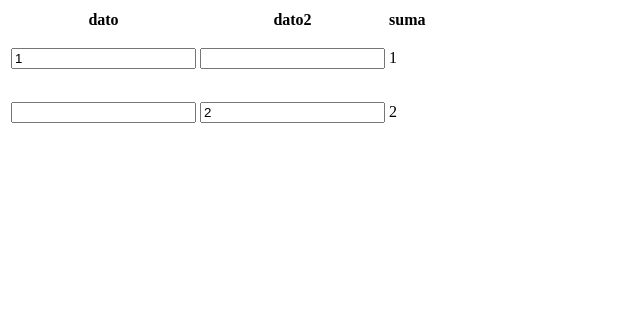
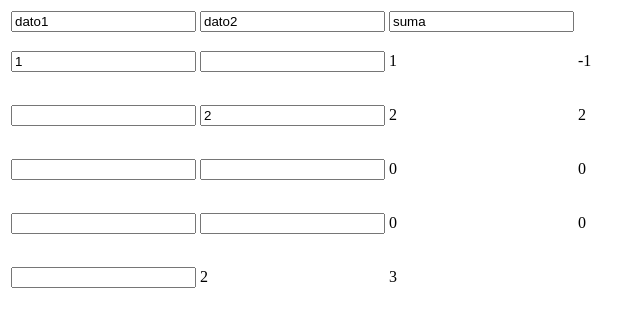
Before and after one commit to VictorGarzon/Excel, an Angular app in the folder Excel/: page /tabla in a window 1280 px wide. Shown: the top 326 px of the page, without its empty margins (0-641 px from the left). Built offline with nearby package versions, Linux system fonts and the light colour scheme.

Commit message:
añadir tabla por json y funcion columna

```diff
--- a/Excel/src/app/components/celda/celda.ts
+++ b/Excel/src/app/components/celda/celda.ts
@@ -1,34 +1,43 @@
-import { Component, computed, signal, OnInit, ElementRef, Renderer2, input, AfterViewInit } from '@angular/core';
+import { Component, computed, signal, ElementRef, Renderer2, input, AfterViewInit } from '@angular/core';
 @Component({
   selector: 'td[app-celda],th[app-celda]',
   imports: [],
   templateUrl: './celda.html',
   styleUrl: './celda.css',
 })
-export class Celda implements OnInit {
+export class Celda implements AfterViewInit {
   valorInicial = input<any>();
   funcion = input<string>();
-  columnas = input<any>();
+  columnas = input<Array<Celda>>();
 
   valorCampo = signal("");
+  carga = signal(false)
 
-  constructor(private el: ElementRef,private renderer: Renderer2) {}
+  constructor(private el: ElementRef, private renderer: Renderer2) { }
 
-  valor:any = computed(() => {
+  valor: any = computed(() => {
     try {
+      if (this.carga()) {
         if (this.funcion() && this.columnas()) {
-        let datos = this.columnas().map((e: Celda): number =>{
+          let datos = this.columnas()?.map((e: Celda): number => {
+            let input = e.el.nativeElement.querySelector('input');
+            if (input) {
+              e.renderer.setAttribute(input, 'type', 'number');
+            }
             if (isNaN(e.valor())) {
               this.renderer.setStyle(e.el.nativeElement, 'border', '2px solid red');
               return 0
-          }else{
+            } else {
               return +e.valor()
             }
           })
           let accion = this.funcion() as keyof typeof this.acciones
-        return this.acciones[accion](datos)
+          return this.acciones[accion](datos ?? [])
         } else {
           return this.valorCampo();
+        }
+      } else {
+        return ""
       }
     } catch (error) {
       console.error(error);
@@ -36,10 +45,11 @@ export class Celda implements OnInit {
     }
   })
 
-  ngOnInit(): void {
+  ngAfterViewInit(): void {
     if (this.valorInicial()) {
       this.valorCampo.set(this.valorInicial())
     }
+    this.carga.set(true)
   }
 
   cambiar(evento: any) {
@@ -48,7 +58,7 @@ export class Celda implements OnInit {
 
   acciones = {
     sumar: (datos: Array<number>) => datos.reduce((total: number, valor: number) => total + valor, 0),
-    restar: (datos: Array<number>) => datos.reduce((total: number, valor: number) => - total + valor , 0),
+    restar: (datos: Array<number>) => datos.reduce((total: number, valor: number) => - total + valor, 0),
   };
 
 }
--- a/Excel/src/app/components/fila/fila.html
+++ b/Excel/src/app/components/fila/fila.html
@@ -1,3 +1,19 @@
-@for (celda of fila(); track $index) {
-<td app-celda [valorInicial]="celda?.valorInicial" [funcion]="celda?.funcion" [columnas]="buscarColumna(celda?.columnas)"></td>
+@for (celda of fila(); track celda.columna ;let i = $index) {
+<!--Para que empieze-->
+@if (i == 0 && celda.columna != 0) {
+    @for (n of [].constructor(celda.columna); track $index) {
+        <td app-celda></td>
+    }
 }
+
+<td app-celda [valorInicial]="celda?.valorInicial" [funcion]="celda?.funcion"
+    [columnas]="celda.columnas && buscarColumna(celda.columnas)"></td>
+
+<!--Completar hasta el proximo-->
+@let siguiente = fila()[i+1]?.columna ;
+@if ( siguiente && celda.columna != (siguiente - 1) ) {
+    @for (n of [].constructor(siguiente - celda.columna -1); track $index) {
+        <td app-celda></td>
+    }
+}
+}
--- a/Excel/src/app/components/fila/fila.ts
+++ b/Excel/src/app/components/fila/fila.ts
@@ -1,4 +1,4 @@
-import { AfterViewInit, Component, computed, contentChildren, input, viewChildren } from '@angular/core';
+import { Component, input, viewChildren } from '@angular/core';
 import { Celda } from "../celda/celda";
 
 @Component({
@@ -12,8 +12,8 @@ export class Fila {
   celdas = viewChildren<Celda>(Celda)
   //celdas = contentChildren(Celda, { descendants: true });
 
-  buscarColumna(posicion: Array<number>) {
-    if (posicion) {
+  buscarColumna(posicion: Array<any>) {
+    if (typeof posicion[0] === 'number') {
       return posicion.map((i) => this.celdas()[i])
     }
     return posicion
--- a/Excel/src/app/components/tabla/tabla.html
+++ b/Excel/src/app/components/tabla/tabla.html
@@ -1,19 +1,31 @@
 <table>
     <thead>
-        <tr>
-            <th>dato</th>
-            <th>dato2</th>
-            <th>suma</th>
-        </tr>
+        @for (fila of tabla.header; track $index) {
+        <tr app-fila [fila]="fila"></tr>
+        }
     </thead>
     <tbody>
-        @for (fila of tabla; track $index) {
-        <tr app-fila [fila]="fila"></tr>
+        @for (fila of tabla.body.contenido; track fila.fila ;let i = $index) {
+
+            @if (i == 0 && fila.fila != 0) {
+                @for (n of [].constructor(fila.fila); track $index) {
+                    <tr app-fila [fila]="[...tabla.body.formato].sort((a,b)=>a.columna - b.columna)"></tr>
+                }
+            }
+
+            <tr app-fila [fila]="[...tabla.body.formato,...fila.celdas].sort((a,b)=>a.columna - b.columna)"></tr>
+
+            @let siguiente = tabla.body.contenido[i+1]?.fila ;
+            @if ( siguiente && fila.fila != (siguiente - 1) ) {
+                @for (n of [].constructor(siguiente - fila.fila -1); track $index) {
+                    <tr app-fila [fila]="[...tabla.body.formato].sort((a,b)=>a.columna - b.columna)"></tr>
+                }
+            }
         }
     </tbody>
     <tfoot>
-        <tr>
-            <td></td>
-        </tr>
+        @for (fila of tabla.footer; track $index) {
+        <tr app-fila [fila]="fila.map(e=> e.funcion && ({...e,columnas:buscarColumna(e.columna)}))"></tr>
+        }
     </tfoot>
 </table>
--- a/Excel/src/app/components/tabla/tabla.ts
+++ b/Excel/src/app/components/tabla/tabla.ts
@@ -11,29 +11,78 @@ export class Tabla {
 
   filas = viewChildren<Fila>(Fila)
 
-  tabla = [
+  buscarColumna(columna: number) {
+    let filasBody = this.filas().slice(1).slice(0, -1)
+    return filasBody.map((fila) => fila.celdas()[columna])
+  }
+
+  tabla = {
+    header: [
       [
         {
-        valorInicial: 1
+          columna: 0,
+          valorInicial: "dato1"
         },
         {
+          columna: 1,
+          valorInicial: "dato2"
         },
         {
+          columna: 2,
+          valorInicial: "suma"
+        },
+      ]
+    ],
+    body: {
+      formato: [
+        {
+          columna: 2,
           funcion: 'sumar',
-        columnas: [0,1]
-      }
-    ],
-    [
-      {
+          columnas: [0, 1],
         },
         {
-        valorInicial: 2
+          columna: 3,
+          funcion: 'restar',
+          columnas: [0, 1],
+        },
+      ],
+      contenido: [
+        {
+          fila: 0,
+          celdas: [
+            {
+              columna: 0,
+              valorInicial: 1
+            }
+          ]
         },
         {
-        funcion: 'restar',
-        columnas: [0, 1]
+          fila: 1,
+          celdas: [
+            {
+              columna: 1,
+              valorInicial: 2
             }
           ]
+        },
+        {
+          fila: 3,
+          celdas: [
           ]
+        }
+      ]
+    },
+    footer: [
+      [{
+          columna: 1,
+          funcion: 'sumar',
+        },
+        {
+          columna: 2,
+          funcion: 'sumar',
+        },
+      ]
+    ]
+  }
 
 }
```
Lines whose indentation alone changed are shown as unchanged.
